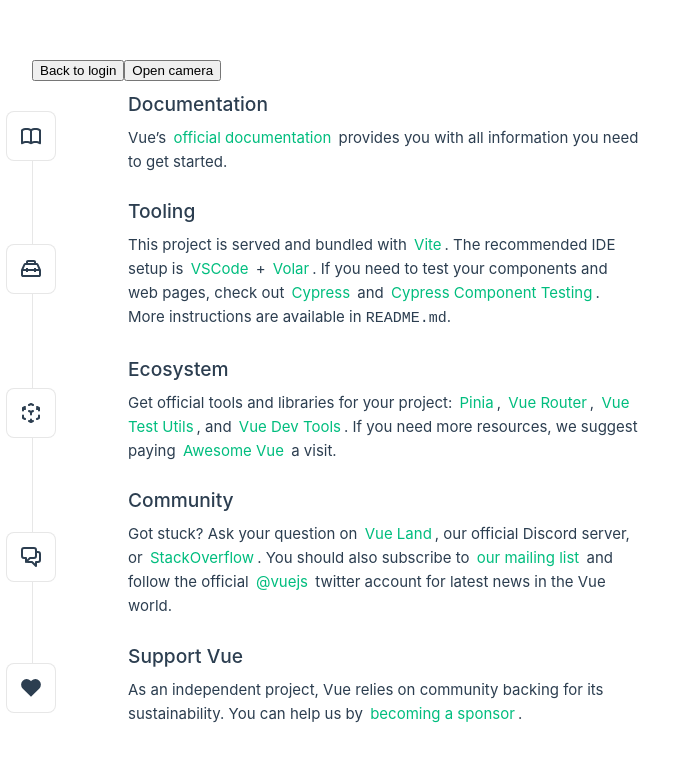
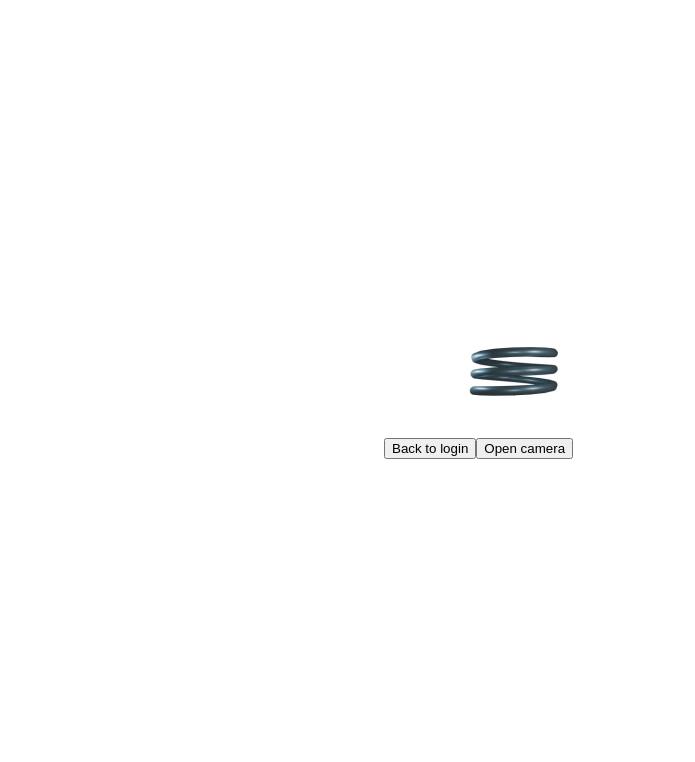
Before and after one commit to Flo96S/helixchat, a Vue app in the folder helixchat/: page / in a window 1280 px wide. Shown: the top 762 px of the page, without its empty margins (0-695 px from the left). Built offline with nearby package versions, Linux system fonts and the light colour scheme; sample sign-in values are in the browser's storage.

Commit message:
Update welcome page and login/register views

```diff
--- a/helixchat/src/components/TheWelcome.vue
+++ b/helixchat/src/components/TheWelcome.vue
@@ -19,80 +19,18 @@
 </script>
 
 <template>
+  <img src="../assets/logo.webp" class="img" />
   <button @click="() => RemoveToken()">Back to login</button>
   <button @click="() => OpenCamera()">Open camera</button>
-  <WelcomeItem>
-    <template #icon>
-      <DocumentationIcon />
-    </template>
-    <template #heading>Documentation</template>
 
-    Vue’s
-    <a href="https://vuejs.org/" target="_blank" rel="noopener">official documentation</a>
-    provides you with all information you need to get started.
-  </WelcomeItem>
+</template>
 
-  <WelcomeItem>
-    <template #icon>
-      <ToolingIcon />
-    </template>
-    <template #heading>Tooling</template>
-
-    This project is served and bundled with
-    <a href="https://vitejs.dev/guide/features.html" target="_blank" rel="noopener">Vite</a>. The
-    recommended IDE setup is
-    <a href="https://code.visualstudio.com/" target="_blank" rel="noopener">VSCode</a> +
-    <a href="https://github.com/johnsoncodehk/volar" target="_blank" rel="noopener">Volar</a>. If
-    you need to test your components and web pages, check out
-    <a href="https://www.cypress.io/" target="_blank" rel="noopener">Cypress</a> and
-    <a href="https://on.cypress.io/component" target="_blank" rel="noopener">Cypress Component Testing</a>.
-
-    <br />
-
-    More instructions are available in <code>README.md</code>.
-  </WelcomeItem>
-
-  <WelcomeItem>
-    <template #icon>
-      <EcosystemIcon />
-    </template>
-    <template #heading>Ecosystem</template>
-
-    Get official tools and libraries for your project:
-    <a href="https://pinia.vuejs.org/" target="_blank" rel="noopener">Pinia</a>,
-    <a href="https://router.vuejs.org/" target="_blank" rel="noopener">Vue Router</a>,
-    <a href="https://test-utils.vuejs.org/" target="_blank" rel="noopener">Vue Test Utils</a>, and
-    <a href="https://github.com/vuejs/devtools" target="_blank" rel="noopener">Vue Dev Tools</a>. If
-    you need more resources, we suggest paying
-    <a href="https://github.com/vuejs/awesome-vue" target="_blank" rel="noopener">Awesome Vue</a>
-    a visit.
-  </WelcomeItem>
-
-  <WelcomeItem>
-    <template #icon>
-      <CommunityIcon />
-    </template>
-    <template #heading>Community</template>
-
-    Got stuck? Ask your question on
-    <a href="https://chat.vuejs.org" target="_blank" rel="noopener">Vue Land</a>, our official
-    Discord server, or
-    <a href="https://stackoverflow.com/questions/tagged/vue.js" target="_blank" rel="noopener">StackOverflow</a>. You
-    should also subscribe to
-    <a href="https://news.vuejs.org" target="_blank" rel="noopener">our mailing list</a> and follow
-    the official
-    <a href="https://twitter.com/vuejs" target="_blank" rel="noopener">@vuejs</a>
-    twitter account for latest news in the Vue world.
-  </WelcomeItem>
-
-  <WelcomeItem>
-    <template #icon>
-      <SupportIcon />
-    </template>
-    <template #heading>Support Vue</template>
-
-    As an independent project, Vue relies on community backing for its sustainability. You can help
-    us by
-    <a href="https://vuejs.org/sponsor/" target="_blank" rel="noopener">becoming a sponsor</a>.
-  </WelcomeItem>
-</template>
+<style>
+.img {
+  width: 50%;
+  height: auto;
+  margin: 0 auto;
+  display: block;
+  margin-bottom: 32px;
+}
+</style>
--- a/helixchat/src/views/LoginView.vue
+++ b/helixchat/src/views/LoginView.vue
@@ -11,8 +11,9 @@
 
 <template>
    <div class="about">
-      <h1>Login page</h1>
-      <input type="text" placeholder="Username"></input>
+      <img src="../assets/logo.webp" class="img" />
+      <h1>Login</h1>
+      <input type="text" placeholder="Username - RZ-Id"></input>
       <input type="password" placeholder="Password"></input>
       <div class="checkbox">
          <input id="loggedin" type="checkbox"></input>
@@ -31,6 +32,13 @@
 </template>
 
 <style>
+.img {
+   width: 50%;
+   height: auto;
+   margin: 0 auto;
+   display: block;
+}
+
 .noselect {
    user-select: none;
 }
--- a/helixchat/src/views/RegisterView.vue
+++ b/helixchat/src/views/RegisterView.vue
@@ -1,9 +1,10 @@
 <template>
    <div class="about">
-      <h1>Register page</h1>
-      <input type="text" placeholder="Username"></input>
-      <input type="text" placeholder="Name"></input>
-      <input type="text" placeholder="Email"></input>
+      <img src="../assets/logo.webp" class="img" />
+      <h1>Register</h1>
+      <input type="text" placeholder="Username - RZ-Id"></input>
+      <input type="text" placeholder="Nickname"></input>
+      <input type="text" placeholder="Fullname"></input>
       <input type="password" placeholder="Password"></input>
       <input type="password" placeholder="Password"></input>
       <div class="checkbox">
@@ -21,6 +22,13 @@
 </template>
 
 <style>
+.img {
+   width: 50%;
+   height: auto;
+   margin: 0 auto;
+   display: block;
+}
+
 .noselect {
    user-select: none;
 }
```
Also changed, not shown: helixchat/src/assets/helix.png (deleted), helixchat/src/assets/logo.webp (added).
